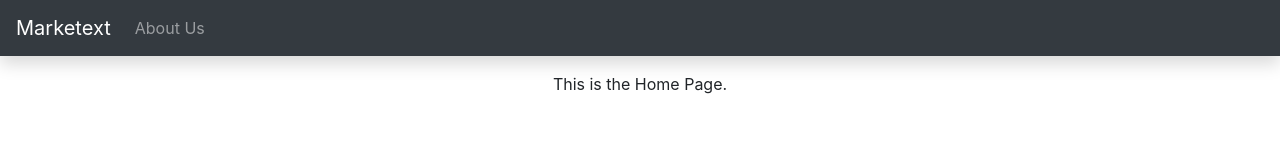
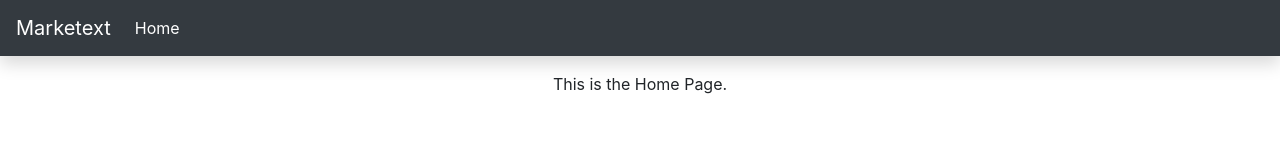
Before and after one commit to The-Sciences-and-Engineering-Squad/Marketext, a React (Create React App) app in the folder client/: page / in a window 1280 px wide. Shown: the top 160 px of the page. Built offline with nearby package versions, Linux system fonts and the light colour scheme.

Commit message:
Removed unwanted pages

```diff
--- a/client/src/App.js
+++ b/client/src/App.js
@@ -8,7 +8,6 @@ import {
 } from 'react-router-dom';
 
 import Home from './components/Home/Home';
-import AboutUsPage from './pages/AboutUsPage';
 
 import './App.css';
 
@@ -19,8 +18,8 @@ function Navigation(props) {
       <Link className="navbar-brand" to="/">Marketext</Link>
       <ul className="navbar-nav mr-auto">
         <li className="nav-item">
-          <NavLink className="nav-link" exact to="/about-us">
-            About Us
+          <NavLink className="nav-link" exact to="/">
+            Home
           </NavLink>
         </li>
       </ul>
@@ -37,8 +36,7 @@ class App extends React.Component {
           <div className="container-fluid text-center">
             <div className="row justify-content-center">
               <Switch>
-                <Route path="/about-us" component={AboutUsPage} />
-                <Route path="/" component={Home} />
+                <Route exact path="/" component={Home} />
               </Switch>
             </div>
           </div>
--- a/client/src/pages/AboutUsPage.js
+++ /dev/null
@@ -1,9 +0,0 @@
-import React from 'react';
-
-function AboutUsPage(props) {
-  return (
-    <div>A little info about us.</div>
-  );
-}
-
-export default AboutUsPage;
```
Also changed, not shown: client/src/components/Loading.js (deleted, +0 -13 lines).
